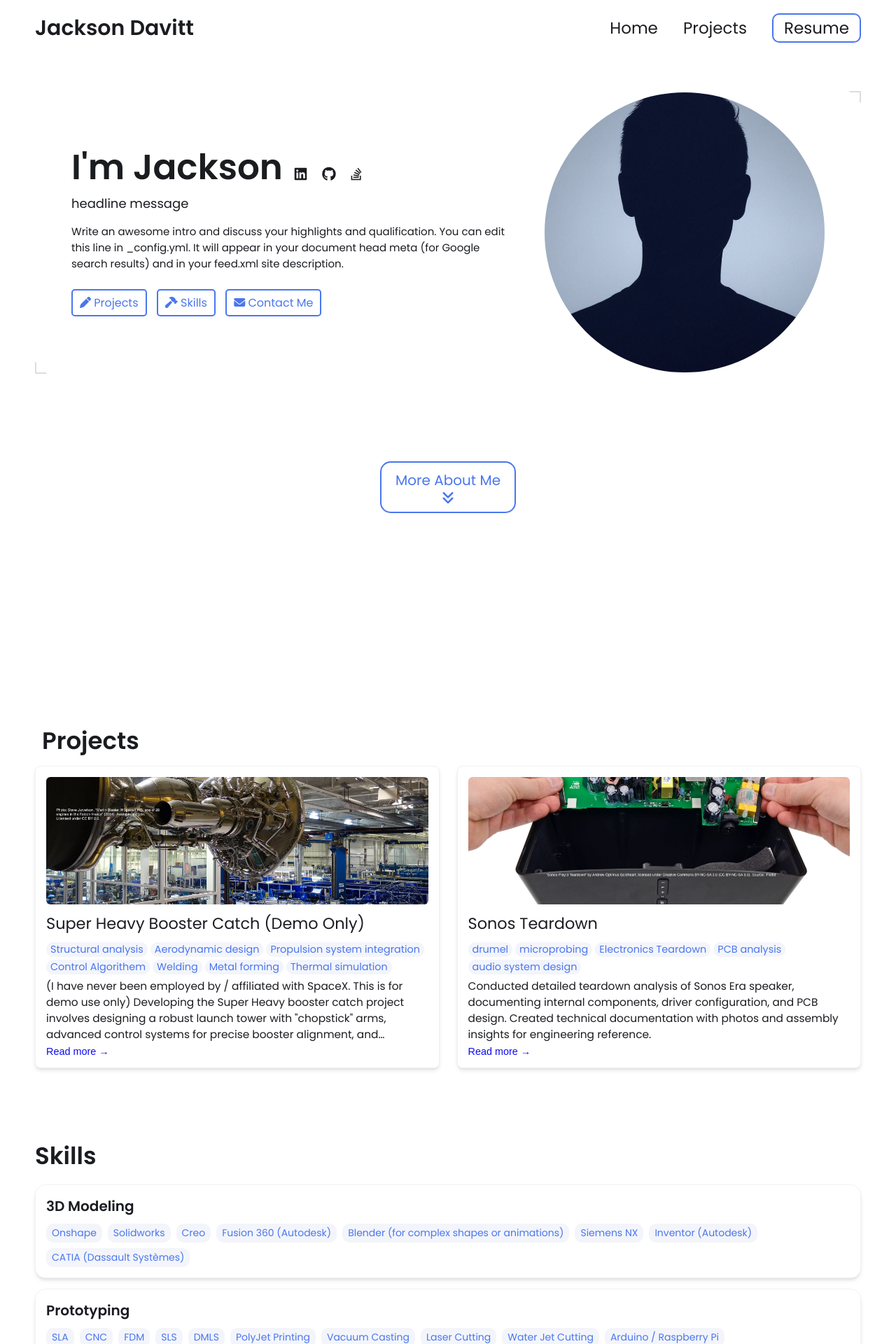
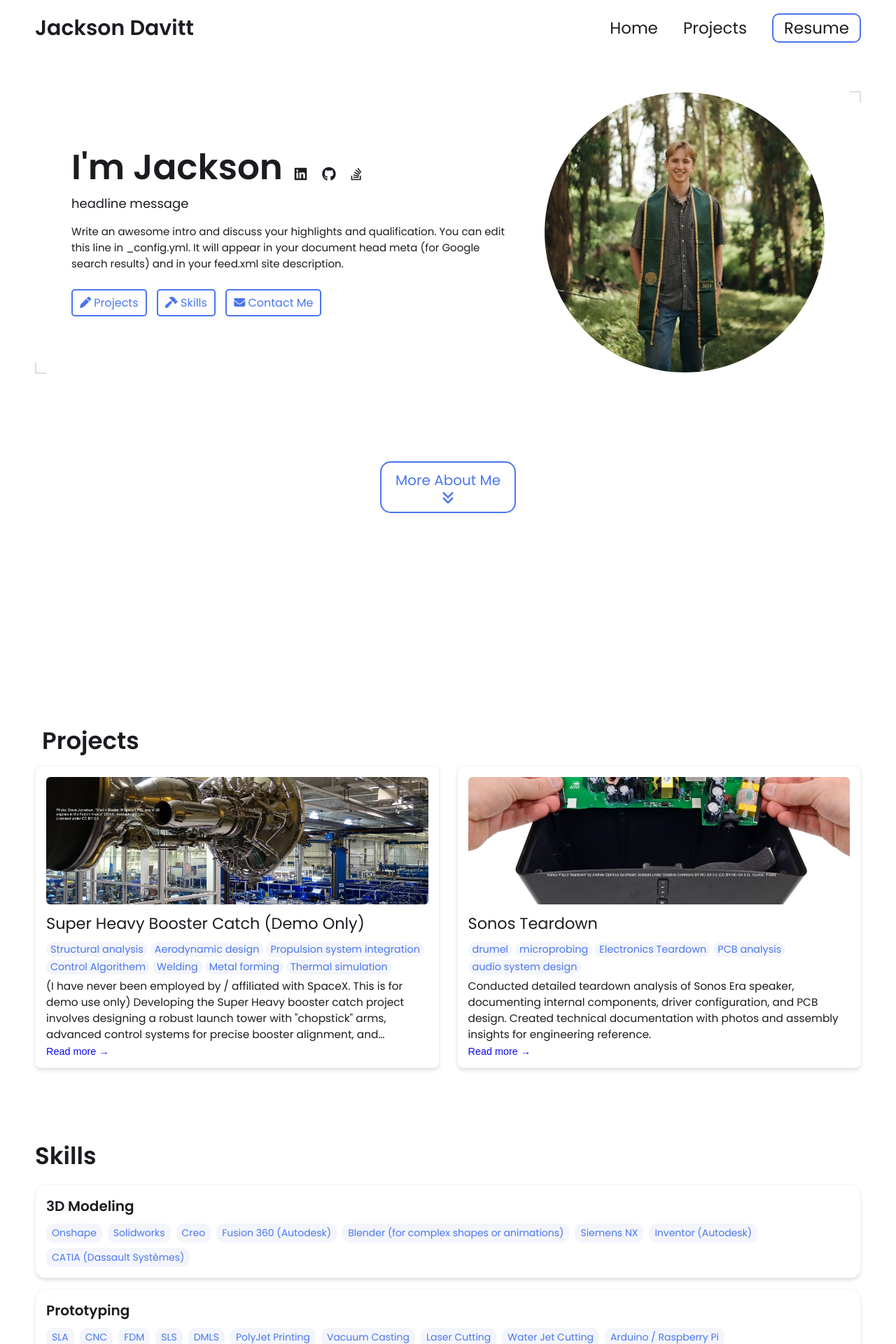
Before and after one commit to jddavitt/jddavitt.github.io, a Jekyll site: the page built from index.html, in a window 1280 px wide. Shown: the top 1920 px of the page at 70% size. Built offline with Jekyll 4.4.1, drawn with Linux system fonts in a browser that asks for light colours.

Commit message:
Update _config.yml

```diff
--- a/_config.yml
+++ b/_config.yml
@@ -20,7 +20,7 @@
   Google search results) and in your feed.xml site description.
 
 # Place your profile image in /assets/images/profile-image/folder and edit the file name
-profile_image: ./assets/images/profile-image/avatar.jpeg
+profile_image: ./assets/images/profile-image/profilepicture.jpeg
 
 
 # Link your resume
```
